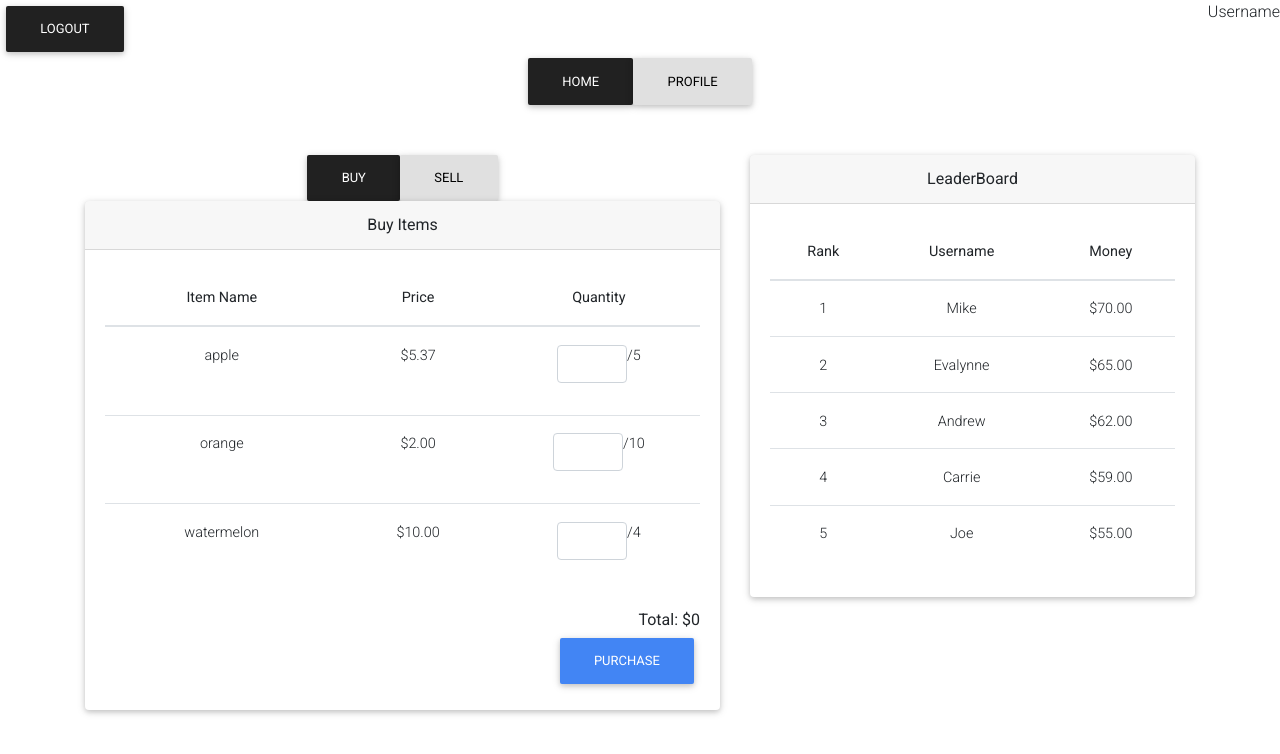
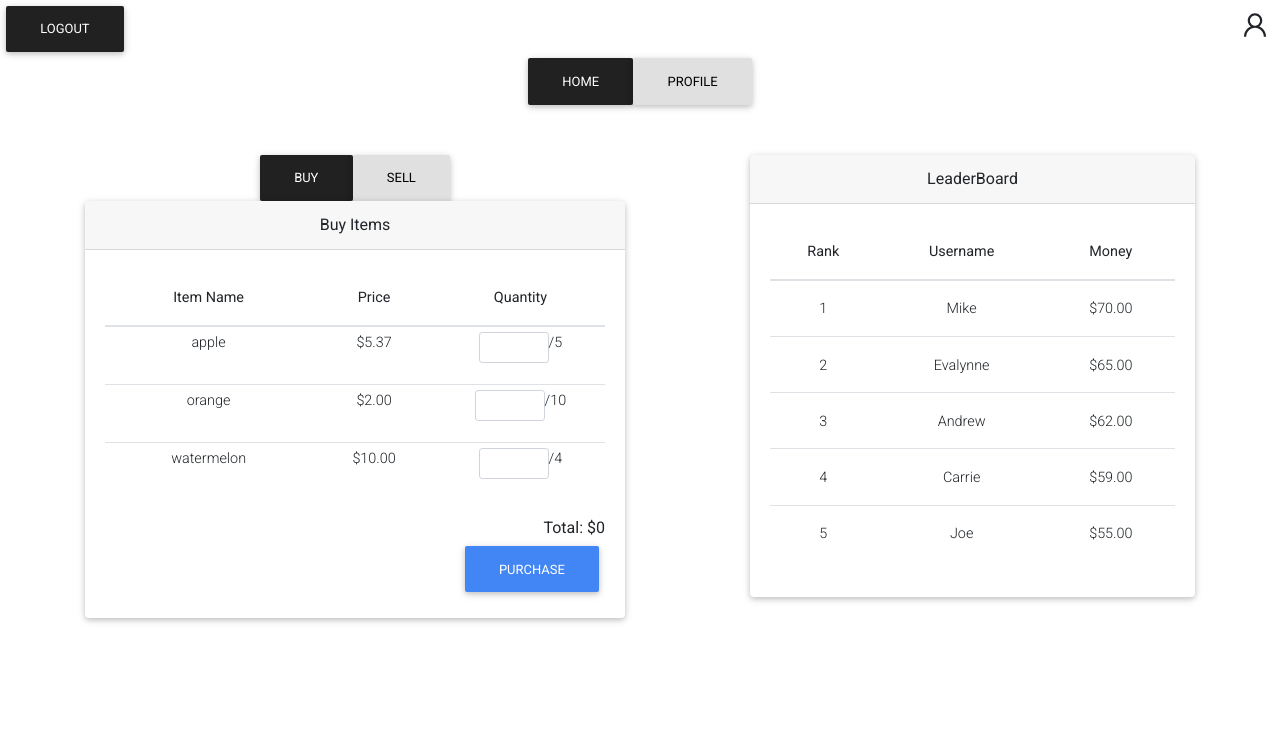
Before and after one commit to Cardinallop/TradingGame, a React (Create React App) app in the folder frontend/: page /dashboard in a window 1280 px wide. Shown: the top 754 px of the page. Built offline with nearby package versions, Linux system fonts and the light colour scheme.

Commit message:
Styled some components and fixed login bug

```diff
--- a/frontend/src/components/DashBoard/DashBoard.css
+++ b/frontend/src/components/DashBoard/DashBoard.css
@@ -1,3 +1,8 @@
 .choiceBtn {
   margin: 0px;
 }
+
+.profileIcon {
+  font-size: 30px;
+  padding-right: 10px;
+}
--- a/frontend/src/components/DashBoard/DashBoard.jsx
+++ b/frontend/src/components/DashBoard/DashBoard.jsx
@@ -52,6 +52,7 @@ class DashBoard extends Component{
             <div>
                 <Header
                     logout={this.logout}
+                    username={this.props.location.username}
                 />
                 <div className="d-flex justify-content-center">
                     <button
--- a/frontend/src/components/DashBoard/Header.jsx
+++ b/frontend/src/components/DashBoard/Header.jsx
@@ -1,9 +1,13 @@
+import { AiOutlineUser } from "react-icons/ai";
 
 function Header(props){
     return(
         <div className="d-flex justify-content-between">
             <button type="button" onClick={props.logout} className="btn btn-dark">Logout</button>
-            <span>Username</span>
+            <span class="profileIcon">
+                <AiOutlineUser />
+                {props.username}
+            </span>
         </div>
     );
 }
--- a/frontend/src/components/DashBoard/Homepage/Homepage.jsx
+++ b/frontend/src/components/DashBoard/Homepage/Homepage.jsx
@@ -31,7 +31,7 @@ class Homepage extends Component{
             <div className="container" style={{paddingTop: "50px"}}>
                 <div className="row">
 
-                    <div className="col-md-7">
+                    <div className="col-md-6">
                         <div className="d-flex justify-content-center">
                             <button
                                 className={"btn " + (this.state.showBuy? "btn-dark": "btn-light") + " choiceBtn"}
@@ -45,6 +45,8 @@ class Homepage extends Component{
                         {buysell}
                     </div>
 
+                    <div className="col-md-1"></div>
+
                     <div className="col-md-5">
                         <LeaderBoard />
                     </div>
--- a/frontend/src/components/DashBoard/Homepage/Item.jsx
+++ b/frontend/src/components/DashBoard/Homepage/Item.jsx
@@ -43,12 +43,12 @@ class Item extends Component{
 
         return (
             <tr>
-                <td>{this.state.name}</td>
-                <td>${this.state.price}</td>
-                <td>
+                <td style={{padding: "5px"}}>{this.state.name}</td>
+                <td style={{padding: "5px"}}>${this.state.price}</td>
+                <td style={{padding: "5px"}}>
 
-                    <div className="form-group row d-flex justify-content-center">
-                        <input type="number" className="form-control" id="qty" style={{width: "70px"}} onChange={this.handleChange}  />
+                    <div className="form-group row d-flex justify-content-center input-group-sm">
+                        <input type="number" className="form-control" id="qty" style={{width: "70px", padding: "0px"}} onChange={this.handleChange}  />
                         <span>/{this.state.quantity}</span>
                     </div>
 
--- a/frontend/src/components/DashBoard/Homepage/SellItem.jsx
+++ b/frontend/src/components/DashBoard/Homepage/SellItem.jsx
@@ -43,20 +43,21 @@ class SellItem extends Component{
      */
     fillStateWithTestInfo = () => {
         let newState = [];
-        newState.push({
-            name: "apple",
-            price: 5.37,
-            quantity: 5
-        });
+
         newState.push({
             name: "orange",
             price: 2,
-            quantity: 10
+            quantity: 3
         });
         newState.push({
             name: "watermelon",
             price: 10,
-            quantity: 4
+            quantity: 1
+        });
+        newState.push({
+            name: "apple",
+            price: 5.37,
+            quantity: 2
         });
         this.setState({items: newState});
     }
--- a/frontend/src/components/Login/LoginPage.jsx
+++ b/frontend/src/components/Login/LoginPage.jsx
@@ -39,7 +39,7 @@ class LoginPage extends Component{
 
     redirectToRegister = () => {
         this.props.history.push({
-            pathname: "/login"
+            pathname: "/signup"
         });
     }
 
```
Also changed, not shown: 1 other file (tests, documents, lock files or other folders).
